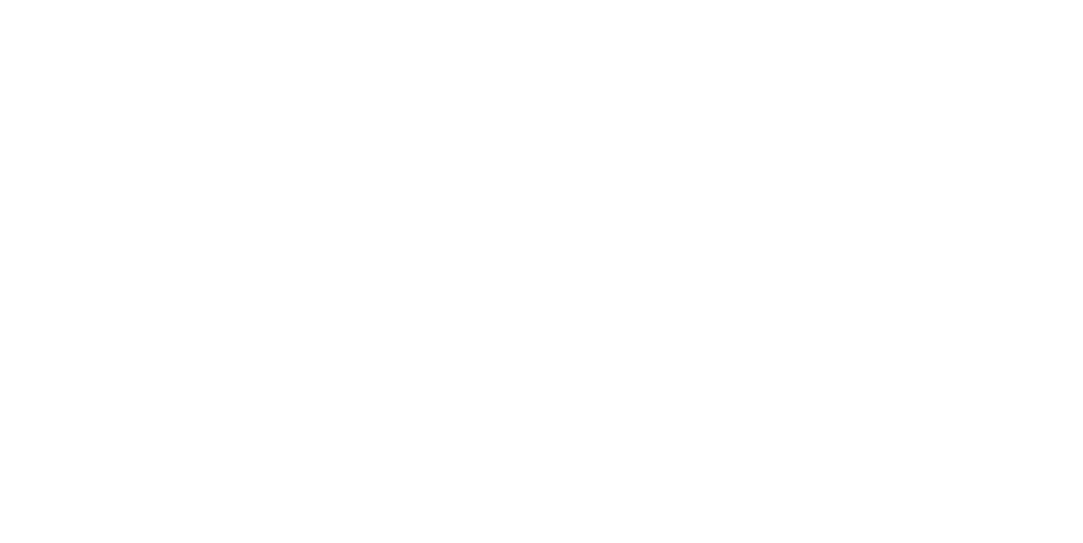
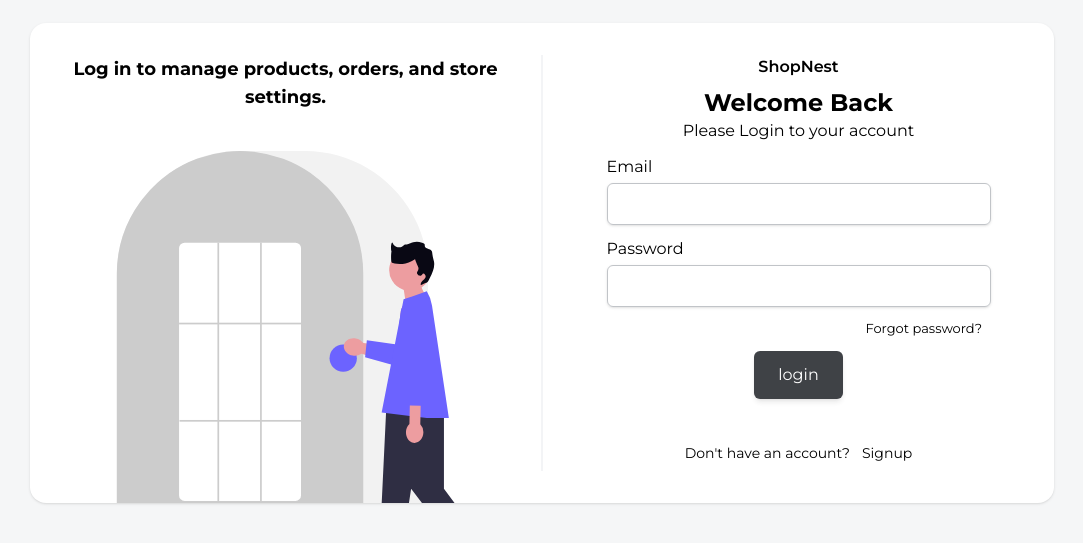
Before and after one commit to paldentitung/ShopNest, a React (Vite) app in the folder frontend/: page /login/admin in a window 1280 px wide. Before the commit this address had no page. Shown: the part 137-680 px from the top of the page, without its empty margins (98-1181 px from the left). Built offline with nearby package versions, Linux system fonts and the light colour scheme.

Commit message:
add: admin login page

```diff
--- a/frontend/src/App.jsx
+++ b/frontend/src/App.jsx
@@ -10,10 +10,13 @@
 import Profile from "./Pages/User/Profile";
 import ProductManagement from "./Pages/Admin/ProductManagement";
 import UserLogin from "./Pages/auth/UserLogin";
+import AdminLogin from "./Pages/auth/AdminLogin";
 const App = () => {
   return (
     <Routes>
       <Route path="/login/user" element={<UserLogin />} />
+      <Route path="/login/admin" element={<AdminLogin />} />
+
       {/* admin */}
       <Route path="/admin" element={<AdminLayout />}>
         <Route index element={<Dashboard />} />
--- a/frontend/src/Pages/auth/AdminLogin.jsx
+++ b/frontend/src/Pages/auth/AdminLogin.jsx
@@ -1,7 +1,63 @@
 import React from "react";
+import MainButton from "../../Components/MainButton";
+import { FaGoogle, FaFacebook } from "react-icons/fa";
+const AdminLogin = () => {
+  return (
+    <section className="min-h-screen bg-(--color-background)  flex justify-center items-center">
+      {/* wrapper */}
+      <div className="bg-white w-full max-w-5xl mx-auto h-full max-h-120 rounded-2xl shadow p-8 flex gap-8  overflow-hidden ">
+        <div className=" hidden md:flex flex-1 h-1/2  flex-col gap-10 overflow-hidden  ">
+          <div className="font-bold text-lg text-center">
+            Log in to manage products, orders, and store settings.{" "}
+          </div>
+          <div className="h-1/3">
+            <img src="../login.svg" alt="" className="object-cover" />
+          </div>
+        </div>
+        <div className="hidden md:block border border-gray-100"></div>
+        <div className="flex-1">
+          <form className="flex justify-center items-center flex-col space-y-3">
+            <div className="text-center flex justify-center items-center flex-col gap-2">
+              <h2 className="font-semibold">ShopNest</h2>
+              <div>
+                <span className="text-lg md:text-2xl font-bold">
+                  Welcome Back
+                </span>
+                <p>Please Login to your account</p>
+              </div>
+            </div>
+            <div className="w-full max-w-sm flex flex-col gap-1 ">
+              <label htmlFor="email">Email</label>
+              <input
+                type="email"
+                name="email"
+                className="border border-(--color-border) p-2 outline-0 rounded-md shadow transition-all duration-300 focus:ring-2 focus:ring-(--color-foreground) focus:ring-offset-2  focus:ring-offset-white  "
+                required
+              />
+            </div>
+            <div className="w-full max-w-sm flex flex-col gap-1 ">
+              <label htmlFor="password">Password</label>
+              <input
+                type="password"
+                name="password"
+                className="border border-(--color-border) p-2 outline-0 rounded-md shadow transition-all duration-300 focus:ring-2 focus:ring-(--color-foreground) focus:ring-offset-2  focus:ring-offset-white  "
+                required
+              />
+            </div>
+            <button type="button" className="text-[13px] ml-auto md:pr-10">
+              Forgot password?
+            </button>
+            <MainButton name="login" type="submit" />
 
-const AdminLogin = () => {
-  return <div>AdminLogin</div>;
+            <div className="text-sm mt-8 flex items-center gap-3">
+              Don't have an account?
+              <button type="button">Signup</button>
+            </div>
+          </form>
+        </div>
+      </div>
+    </section>
+  );
 };
 
 export default AdminLogin;
```
